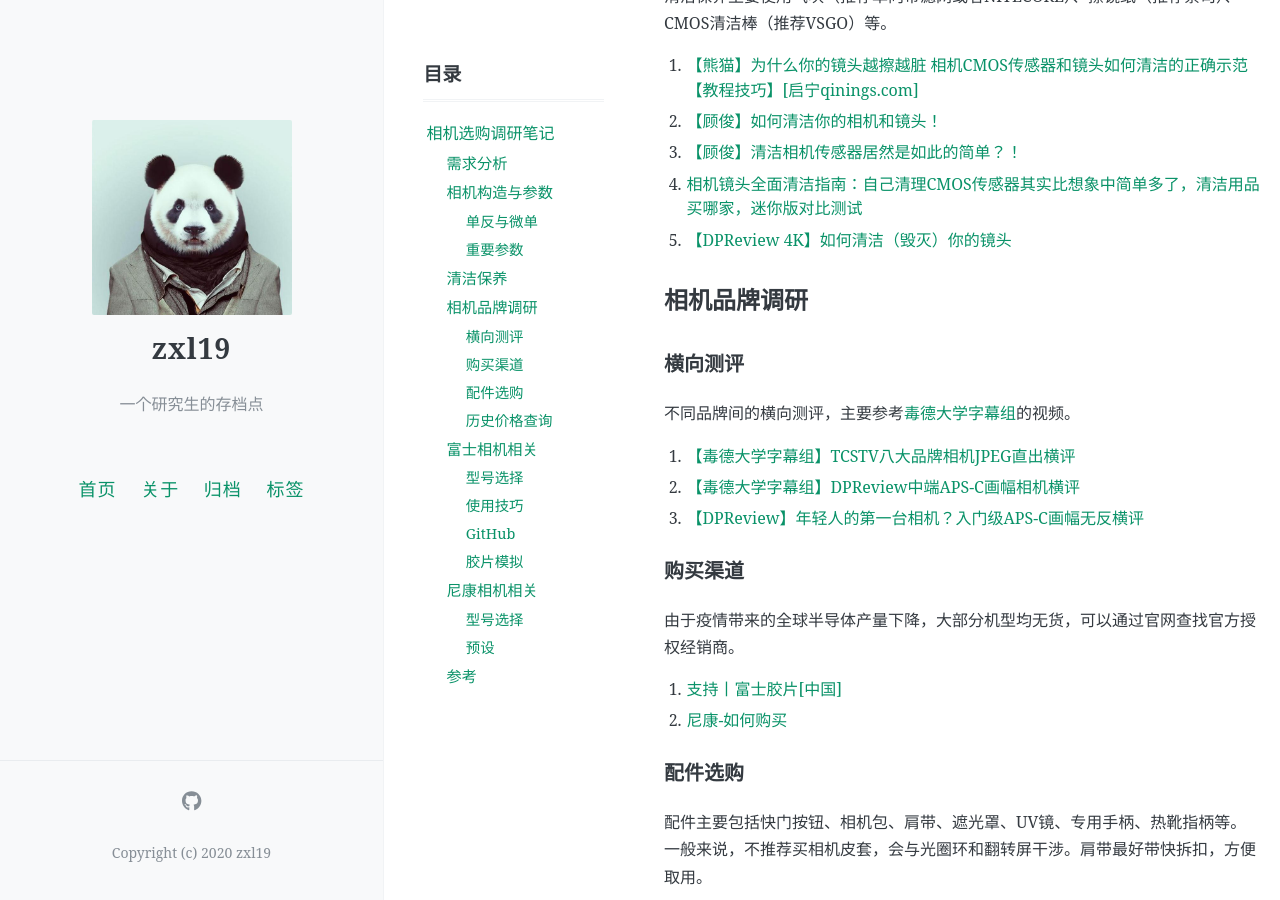
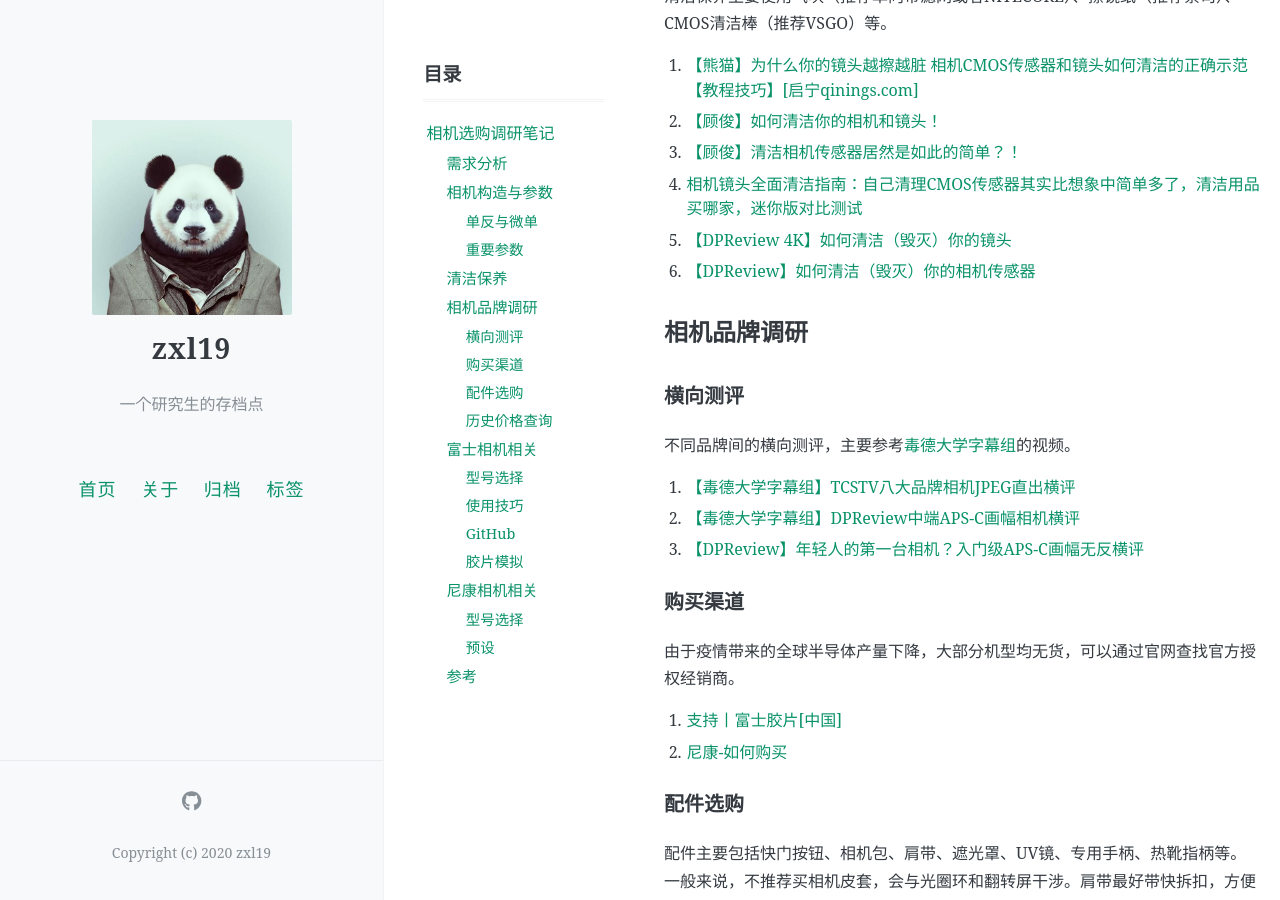
Before and after one commit to zxl19/zxl19.github.io, a Jekyll site: the page built from _posts/2021-10-29-camera-note.md, in a window 1280 px wide and 900 px high, scrolled down 1275 px. Built offline with Jekyll 4.4.1, drawn with Linux system fonts in a browser that asks for light colours; comment, search, counter and statistics services are not loaded.

Commit message:
Update 2021-10-29-camera-note.md

```diff
--- a/_posts/2021-10-29-camera-note.md
+++ b/_posts/2021-10-29-camera-note.md
@@ -60,6 +60,7 @@ pinned: false
 3. [【顾俊】清洁相机传感器居然是如此的简单？！](https://www.bilibili.com/video/BV1iQ4y1M7wz)
 4. [相机镜头全面清洁指南：自己清理CMOS传感器其实比想象中简单多了，清洁用品买哪家，迷你版对比测试](https://www.bilibili.com/video/BV1vR4y147T7)
 5. [【DPReview 4K】如何清洁（毁灭）你的镜头](https://www.bilibili.com/video/BV1Bz4y1Q7PZ)
+6. [【DPReview】如何清洁（毁灭）你的相机传感器](https://www.bilibili.com/video/BV1MY4y1b7Uh)
 
 ## 相机品牌调研
 
```
